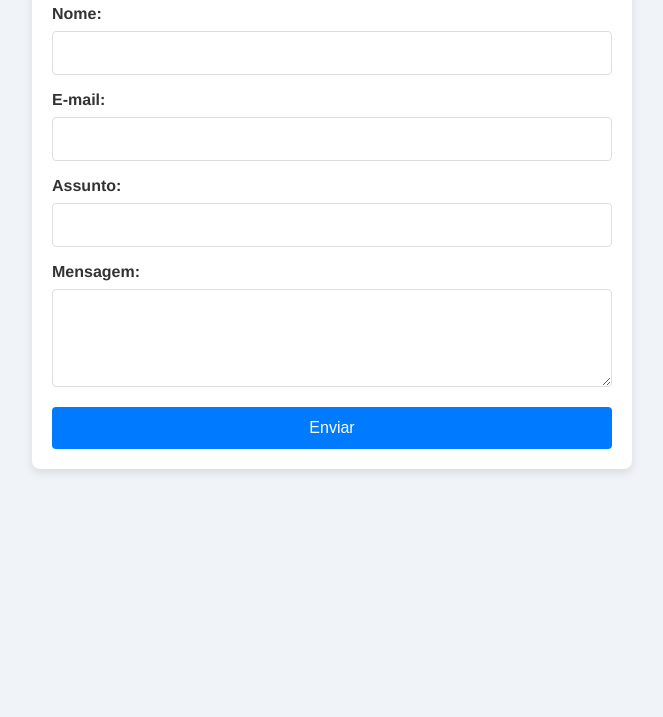
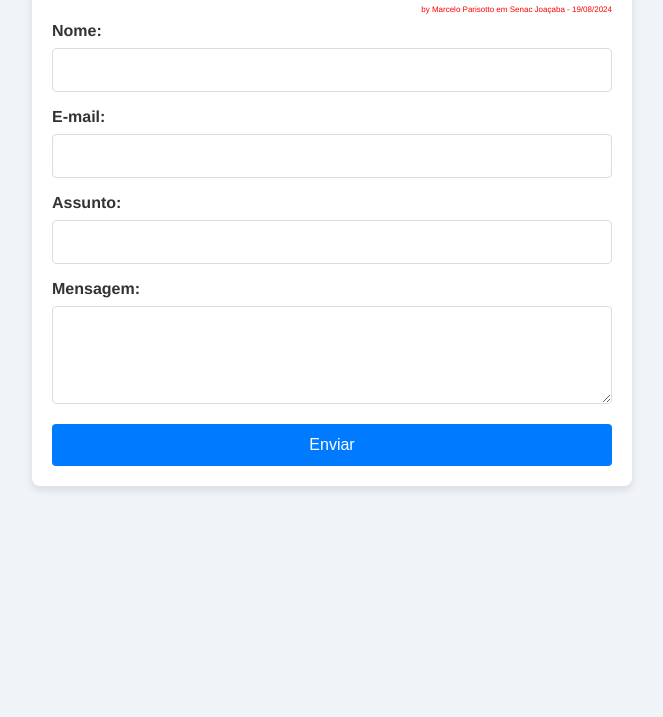
Before and after one commit to MarceloPV2020/ProjetoSenac, a plain HTML site: page index.html in a window 1280 px wide. Shown: the part 83-800 px from the top of the page, without its empty margins (308-971 px from the left). Drawn offline with Linux system fonts and the light colour scheme.

Commit message:
Add files via upload

```diff
--- a/index.html
+++ b/index.html
@@ -69,6 +69,7 @@
     <div class="container">
         <form class="contact-form">
             <h2>Formulário de Contato</h2>
+            <p style="font-size: 8px; color: red; text-align: right;">by Marcelo Parisotto em Senac Joaçaba - 19/08/2024</p>
             <label for="name">Nome:</label>
             <input type="text" id="name" name="name" required>
 
```
